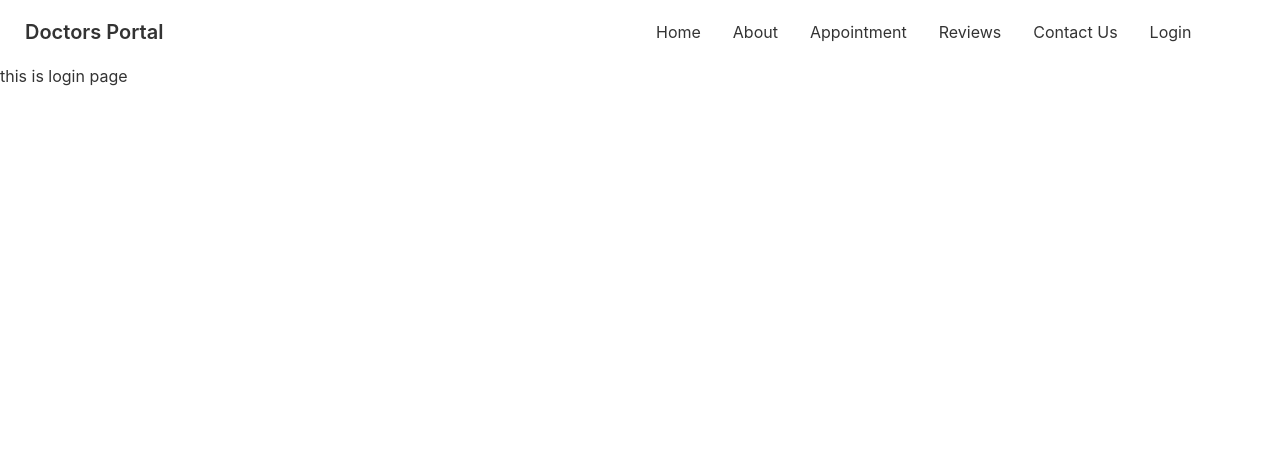
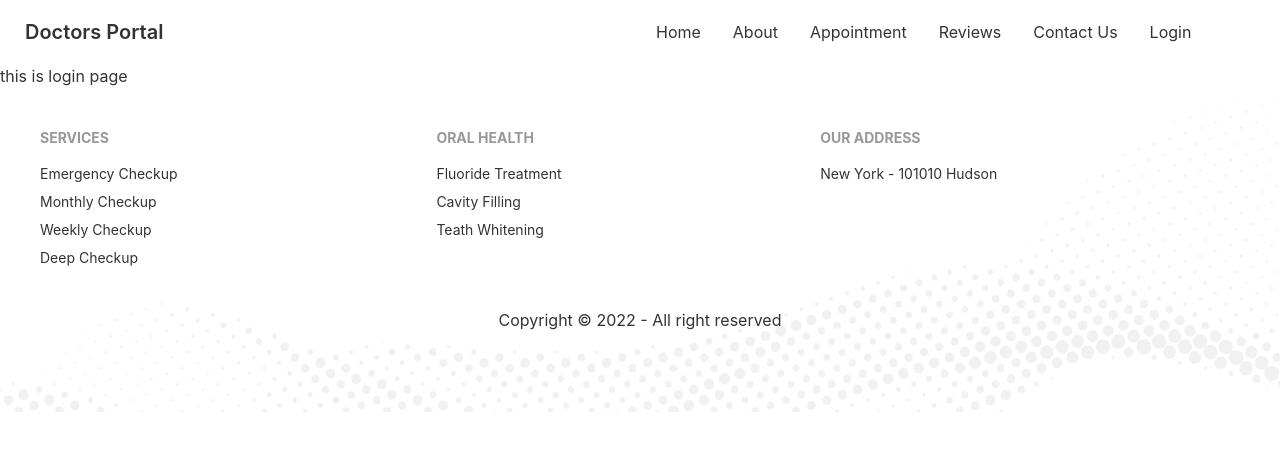
Before and after one commit to ArifulIslamShuvo/doctors-portal-client, a React (Create React App) app: page /login in a window 1280 px wide. Shown: the top 450 px of the page. Built offline with nearby package versions, Linux system fonts and the light colour scheme.

Commit message:
removed some warning for svg

```diff
--- a/public/index.html
+++ b/public/index.html
@@ -24,7 +24,7 @@
       work correctly both with client-side routing and a non-root public URL.
       Learn how to configure a non-root public URL by running `npm run build`.
     -->
-    <title>React App</title>
+    <title>Doctors Portal</title>
   </head>
   <body>
     <noscript>You need to enable JavaScript to run this app.</noscript>
--- a/src/Pages/Home/Banner.js
+++ b/src/Pages/Home/Banner.js
@@ -4,12 +4,12 @@ import PrimaryBtn from './PrimaryBtn';
 
 const Banner = () => {
     return (
-        <div class="hero min-h-screen grid grid-cols-1">
-            <div class="hero-content flex-col lg:flex-row-reverse">
-                <img src={chair} class="max-w-sm rounded-lg shadow-2xl" />
+        <div className="hero min-h-screen grid grid-cols-1">
+            <div className="hero-content flex-col lg:flex-row-reverse">
+                <img src={chair} className="max-w-sm rounded-lg shadow-2xl" />
                 <div>
-                    <h1 class="text-5xl font-bold">Your New Smile Starts Here</h1>
-                    <p class="py-6">Lorem Ipsum is simply dummy text of the printing and typesetting industry. Lorem Ipsum has been the industry's standard dummy text ever since the.</p>
+                    <h1 className="text-5xl font-bold">Your New Smile Starts Here</h1>
+                    <p className="py-6">Lorem Ipsum is simply dummy text of the printing and typesetting industry. Lorem Ipsum has been the industry's standard dummy text ever since the.</p>
                     <PrimaryBtn>GET STARTED</PrimaryBtn>
                 </div>
             </div>
--- a/src/Pages/Home/Contact.js
+++ b/src/Pages/Home/Contact.js
@@ -4,7 +4,7 @@ import PrimaryBtn from './PrimaryBtn';
 
 const Contact = () => {
     return (
-        <div style={{ background: `url(${appointment})` }} class="bg-primary px-10 py-14">
+        <div style={{ background: `url(${appointment})` }} className="bg-primary px-10 py-14">
             <div className='text-center pb-14 text-white'>
                 <p className='text-xl font-bold text-transparent bg-clip-text bg-gradient-to-br from-accent to-secondary'>
                     Contact Us
--- a/src/Pages/Home/InfoCard.js
+++ b/src/Pages/Home/InfoCard.js
@@ -3,12 +3,12 @@ import React from 'react';
 const InfoCard = ({img, cardTitle, cardInfo, bgClass}) => {
     return (
         <div>
-            <div class={`card lg:card-side bg-base-100 shadow-xl ${bgClass}`}>
+            <div className={`card lg:card-side bg-base-100 shadow-xl ${bgClass}`}>
                 <figure>
                     <img className='mx-5 py-8' src={img} alt="clock" />
                 </figure>
-                <div class="card-body">
-                    <h2 class="card-title text-white">{cardTitle}</h2>
+                <div className="card-body">
+                    <h2 className="card-title text-white">{cardTitle}</h2>
                     <p className='text-white'>{cardInfo}</p>
                 </div>
             </div>
--- a/src/Pages/Home/PrimaryBtn.js
+++ b/src/Pages/Home/PrimaryBtn.js
@@ -3,7 +3,7 @@ import React from 'react';
 const PrimaryBtn = ({children}) => {
     return (
         <div>
-            <button class="btn btn-primary text-white bg-gradient-to-r from-secondary to-primary">{children}</button>
+            <button className="btn btn-primary text-white bg-gradient-to-r from-secondary to-primary">{children}</button>
         </div>
     );
 };
--- a/src/Pages/Home/Services.js
+++ b/src/Pages/Home/Services.js
@@ -40,14 +40,14 @@ const Services = () => {
                     ></Service>)
                 }
             </div>
-            <div class="justify-center items-center mt-28 px-12">
-                <div class="hero-content flex-col lg:flex-row" >
+            <div className="justify-center items-center mt-28 px-12">
+                <div className="hero-content flex-col lg:flex-row" >
                     <div className='px-12'>
-                    <img src={treatment} class="max-w-sm rounded-lg shadow-2xl" />
+                    <img src={treatment} className="max-w-sm rounded-lg shadow-2xl" />
                     </div>
                     <div className='px-12'>
-                        <h1 class="text-5xl font-bold">Exceptional Dental Care, on Your Terms</h1>
-                        <p class="py-6">It is a long established fact that a reader will be distracted by the readable content of a page when looking at its layout. The point of using Lorem Ipsumis that it has a more-or-less normal distribution of letters,as opposed to using 'Content here, content here', making it look like readable English. Many desktop publishing packages and web page</p>
+                        <h1 className="text-5xl font-bold">Exceptional Dental Care, on Your Terms</h1>
+                        <p className="py-6">It is a long established fact that a reader will be distracted by the readable content of a page when looking at its layout. The point of using Lorem Ipsumis that it has a more-or-less normal distribution of letters,as opposed to using 'Content here, content here', making it look like readable English. Many desktop publishing packages and web page</p>
                         <PrimaryBtn>GET STARTED</PrimaryBtn>
                     </div>
                 </div>
--- a/src/Pages/Shared/Footer.js
+++ b/src/Pages/Shared/Footer.js
@@ -3,9 +3,33 @@ import footer from '../../assets/images/footer.png'
 
 const Footer = () => {
     return (
-       <div>
-
-       </div>
+        <footer style={{
+            background: `url(${footer})`,
+            backgroundSize: 'cover'
+        }} className="p-10">
+            <div className='footer'>
+                <div>
+                    <span className="footer-title">SERVICES</span>
+                    <a className="link link-hover">Emergency Checkup</a>
+                    <a className="link link-hover">Monthly Checkup</a>
+                    <a className="link link-hover">Weekly Checkup</a>
+                    <a className="link link-hover">Deep Checkup</a>
+                </div>
+                <div>
+                    <span className="footer-title">ORAL HEALTH</span>
+                    <a className="link link-hover">Fluoride Treatment</a>
+                    <a className="link link-hover">Cavity Filling</a>
+                    <a className="link link-hover">Teath Whitening</a>
+                </div>
+                <div>
+                    <span className="footer-title">OUR ADDRESS</span>
+                    <a className="link link-hover">New York - 101010 Hudson</a>
+                </div>
+            </div>
+            <div className='my-10 text-center'>
+                <p>Copyright © 2022 - All right reserved</p>
+            </div>
+        </footer>
     );
 };
 
--- a/src/Pages/Shared/Navbar.js
+++ b/src/Pages/Shared/Navbar.js
@@ -10,20 +10,20 @@ const Navbar = () => {
         <li><Link to="/contact">Contact Us</Link></li>
         <li><Link to="/login">Login</Link></li></>
     return (
-        <div class="navbar bg-base-100">
-            <div class="navbar-start">
-                <div class="dropdown">
-                    <label tabindex="0" class="btn btn-ghost lg:hidden">
-                        <svg xmlns="http://www.w3.org/2000/svg" class="h-5 w-5" fill="none" viewBox="0 0 24 24" stroke="currentColor"><path stroke-linecap="round" stroke-linejoin="round" stroke-width="2" d="M4 6h16M4 12h8m-8 6h16" /></svg>
+        <div className="navbar bg-base-100">
+            <div className="navbar-start">
+                <div className="dropdown">
+                    <label tabIndex="0" className="btn btn-ghost lg:hidden">
+                        <svg xmlns="http://www.w3.org/2000/svg" className="h-5 w-5" fill="none" viewBox="0 0 24 24" stroke="currentColor"><path strokeLinecap="round" strokeLinejoin="round" strokeWidth="2" d="M4 6h16M4 12h8m-8 6h16" /></svg>
                     </label>
-                    <ul tabindex="0" class="menu menu-compact dropdown-content mt-3 p-2 shadow bg-base-100 rounded-box w-52">
+                    <ul tabIndex="0" className="menu menu-compact dropdown-content mt-3 p-2 shadow bg-base-100 rounded-box w-52">
                     {menuItems}
                     </ul>
                 </div>
-                <a class="btn btn-ghost normal-case text-xl">Doctors Portal</a>
+                <a className="btn btn-ghost normal-case text-xl">Doctors Portal</a>
             </div>
-            <div class="navbar-center hidden lg:flex">
-                <ul class="menu menu-horizontal p-0">
+            <div className="navbar-center hidden lg:flex">
+                <ul className="menu menu-horizontal p-0">
                     {menuItems}
                 </ul>
             </div>
```
